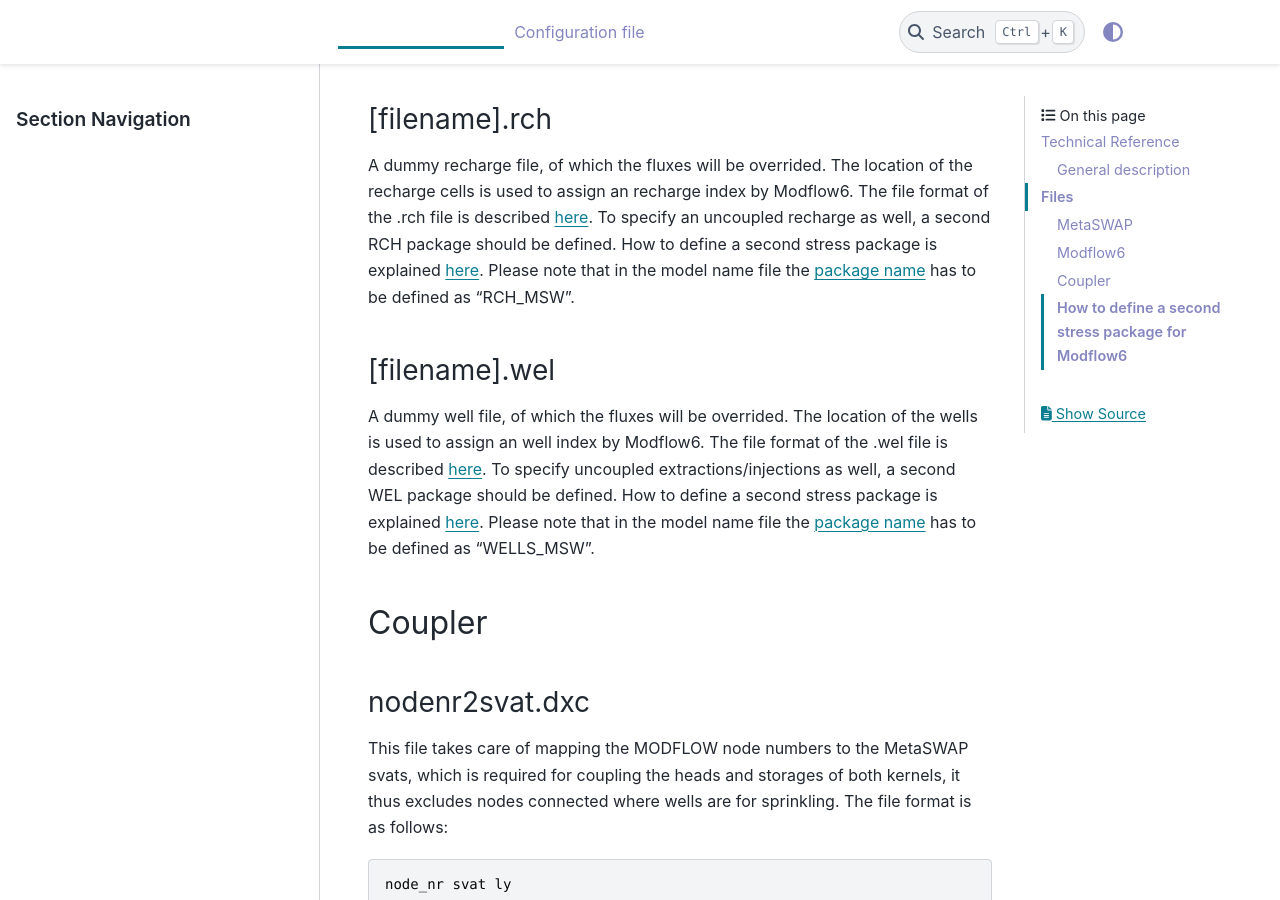
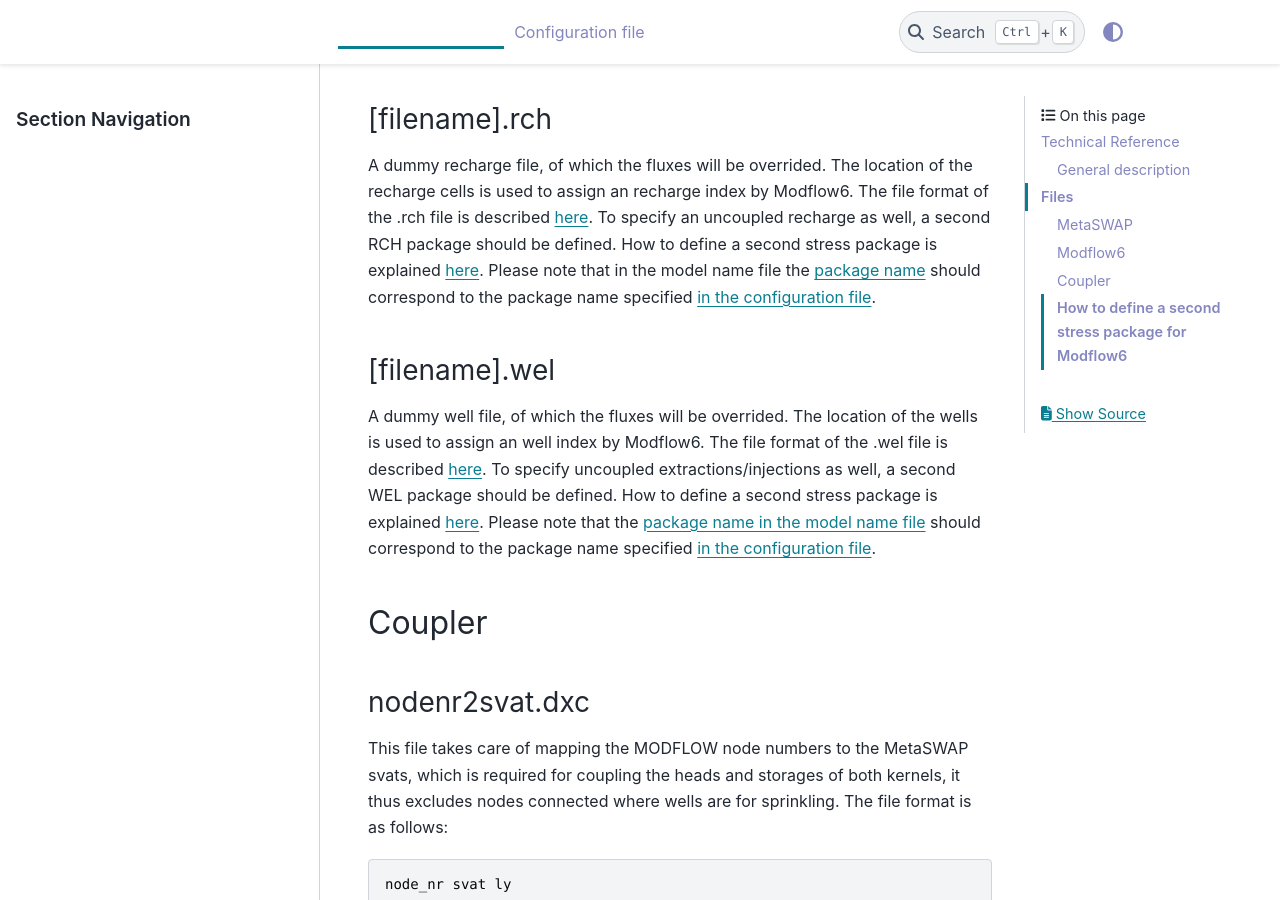
Before and after one commit to Deltares/imod_coupler, a Sphinx documentation site: the page built from docs/technical.rst, in a window 1280 px wide and 900 px high, scrolled down 2612 px. Built offline with Sphinx 7.4.7 and the PyData theme 0.15.4, drawn with Linux system fonts in a browser that asks for light colours; some of the changed text lies outside the part shown.

Commit message:
Remove specific package names, already in advance of the changes that are required to the .toml explanation.

```diff
--- a/docs/configuration.rst
+++ b/docs/configuration.rst
@@ -1,3 +1,5 @@
+.. _configuration_file:
+
 Configuration file
 ------------------
 
--- a/docs/technical.rst
+++ b/docs/technical.rst
@@ -94,22 +94,23 @@ defined. How to define a second stress package is explained
 `here <#how-to-define-a-second-stress-package-for-modflow6>`__. Please
 note that in the model name file the `package
 name <https://modflow6.readthedocs.io/en/latest/_mf6io/gwf-nam.html#block-packages>`__
-has to be defined as "RCH_MSW".
+should correspond to the package name specified :ref:`in the configuration file
+<configuration_file>`.
 
 [filename].wel
 ~~~~~~~~~~~~~~
 
-A dummy well file, of which the fluxes will be overrided. The location
-of the wells is used to assign an well index by Modflow6. The file
-format of the .wel file is described
-`here <https://modflow6.readthedocs.io/en/latest/_mf6io/gwf-wel.html>`__.
-To specify uncoupled extractions/injections as well, a second WEL
-package should be defined. How to define a second stress package is
-explained
-`here <#how-to-define-a-second-stress-package-for-modflow6>`__. Please
-note that in the model name file the `package
-name <https://modflow6.readthedocs.io/en/latest/_mf6io/gwf-nam.html#block-packages>`__
-has to be defined as "WELLS_MSW".
+A dummy well file, of which the fluxes will be overrided. The location of the
+wells is used to assign an well index by Modflow6. The file format of the .wel
+file is described `here
+<https://modflow6.readthedocs.io/en/latest/_mf6io/gwf-wel.html>`__. To specify
+uncoupled extractions/injections as well, a second WEL package should be
+defined. How to define a second stress package is explained `here
+<#how-to-define-a-second-stress-package-for-modflow6>`__. Please note that the
+`package name in the model name file
+<https://modflow6.readthedocs.io/en/latest/_mf6io/gwf-nam.html#block-packages>`__
+should correspond to the package name specified :ref:`in the configuration file
+<configuration_file>`.
 
 Coupler
 -------
@@ -185,7 +186,7 @@ the flow model's ``.nam`` file (GWF_1.nam).
      oc6 GWF_1/oc.oc
    end packages
 
-The argument values ``WELLS_MSW`` and ``WELL2``, specify the
-packagenames to be printed in the water budget .lst file. In the case of
-``WELLS_MSW``, this specific name additionally allows ``imod_coupler``
-to detect which well package to use for sprinkling.
+The argument values ``WELLS_MSW`` and ``WELL2``, specify the packagenames to be
+printed in the water budget .lst file. :ref:`In the configuration file
+<configuration_file>` you have to specify which packagename is used for the
+coupling.
```
